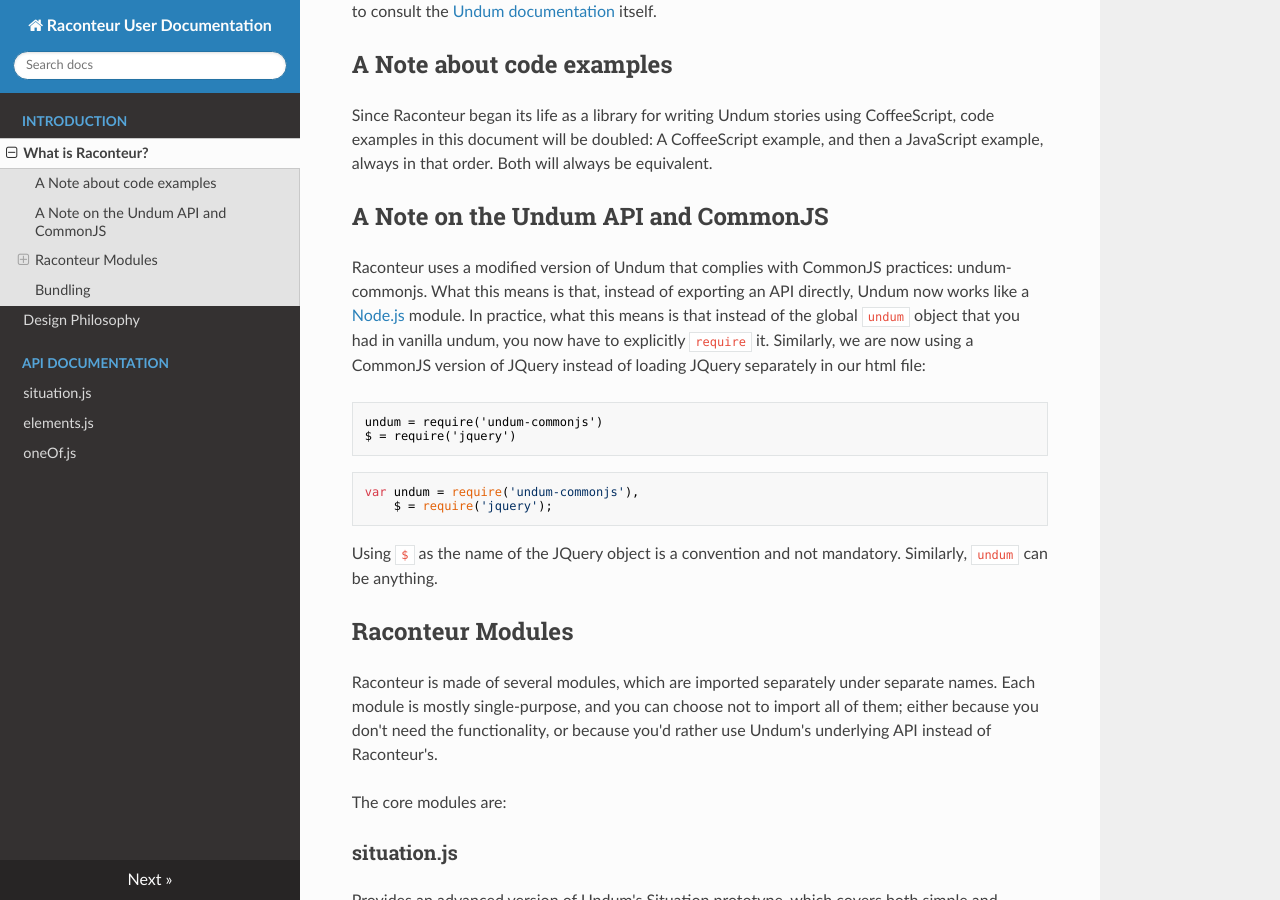
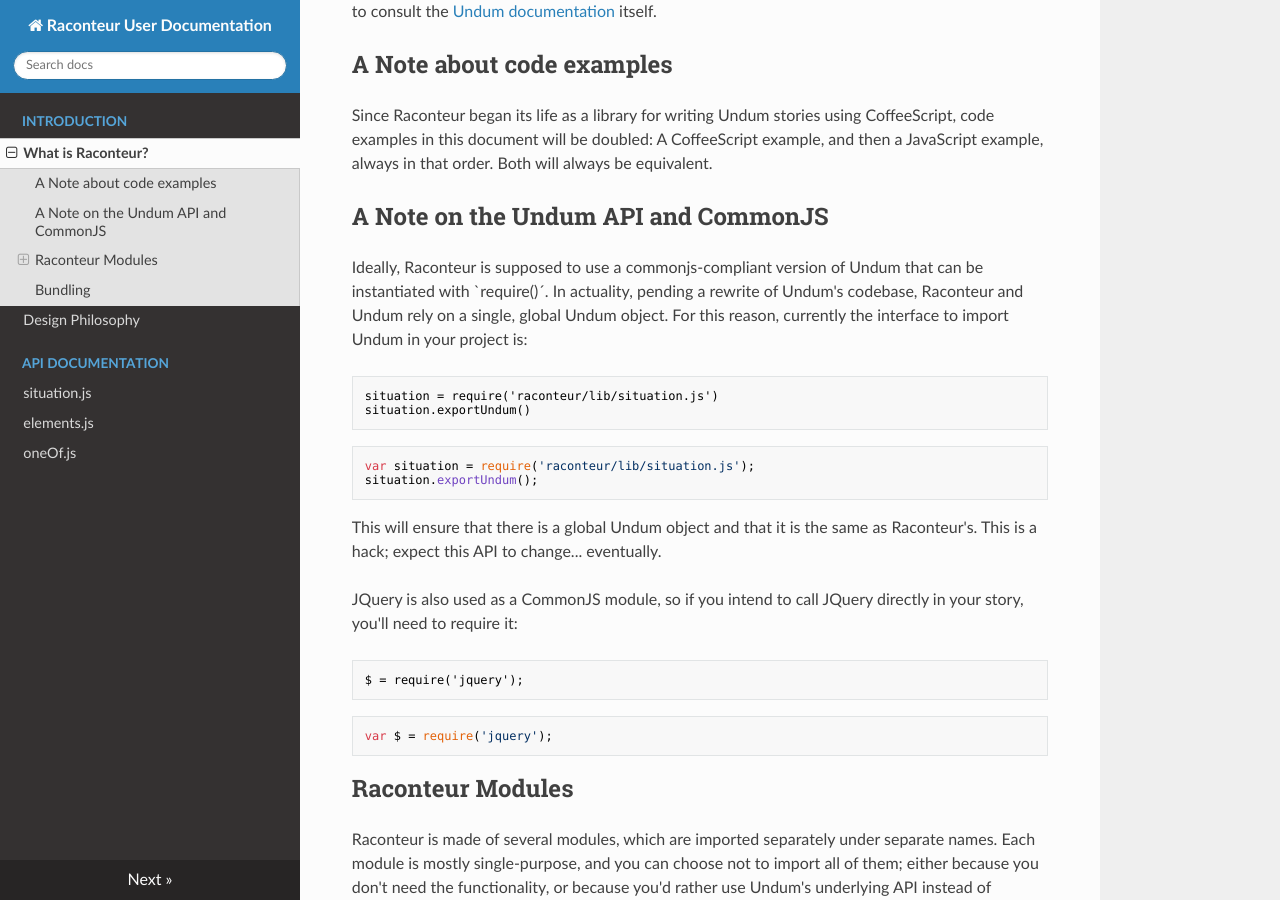
Before and after one commit to sequitur/raconteur, an MkDocs documentation site: the page built from docs/index.md, in a window 1280 px wide and 900 px high, scrolled down 232 px. Built offline with MkDocs 1.6.1, drawn with Linux system fonts in a browser that asks for light colours; nearby versions of some CDN libraries; old or Windows-style settings are respelled for this version of MkDocs.

Commit message:
Document exportUndum()

````diff
--- a/docs/index.md
+++ b/docs/index.md
@@ -8,19 +8,28 @@
 
 ## A Note on the Undum API and CommonJS
 
-Raconteur uses a modified version of Undum that complies with CommonJS practices: undum-commonjs. What this means is that, instead of exporting an API directly, Undum now works like a [Node.js] module. In practice, what this means is that instead of the global `undum` object that you had in vanilla undum, you now have to explicitly `require` it. Similarly, we are now using a CommonJS version of JQuery instead of loading JQuery separately in our html file:
+Ideally, Raconteur is supposed to use a commonjs-compliant version of Undum that can be instantiated with `require()´. In actuality, pending a rewrite of Undum's codebase, Raconteur and Undum rely on a single, global Undum object. For this reason, currently the interface to import Undum in your project is:
 
 ```coffeescript
-undum = require('undum-commonjs')
-$ = require('jquery')
+situation = require('raconteur/lib/situation.js')
+situation.exportUndum()
 ```
 
 ```javascript
-var undum = require('undum-commonjs'),
-    $ = require('jquery');
+var situation = require('raconteur/lib/situation.js');
+situation.exportUndum();
 ```
 
-Using `$` as the name of the JQuery object is a convention and not mandatory. Similarly, `undum` can be anything.
+This will ensure that there is a global Undum object and that it is the same as Raconteur's. This is a hack; expect this API to change... eventually.
+
+JQuery is also used as a CommonJS module, so if you intend to call JQuery directly in your story, you'll need to require it:
+
+```coffeescript
+$ = require('jquery');
+```
+```javascript
+var $ = require('jquery');
+```
 
 ## Raconteur Modules
 
````
